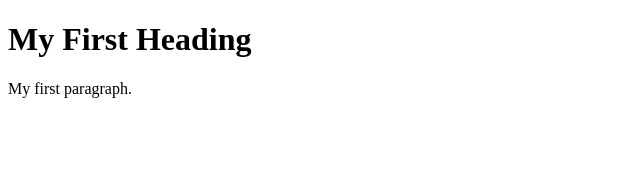
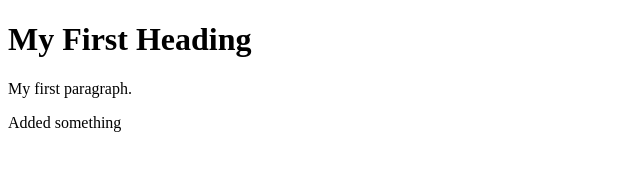
Before and after one commit to chloewangtoole/git-test, a plain HTML site: page index.html in a window 1280 px wide. Shown: the whole page, without its empty margins (0-640 px from the left). Drawn offline with Linux system fonts and the light colour scheme.

Commit message:
second commit:

```diff
--- a/index.html
+++ b/index.html
@@ -4,6 +4,6 @@
 
 <h1>My First Heading</h1>
 <p>My first paragraph.</p>
-
+<p>Added something </p>
 </body>
 </html>
```
